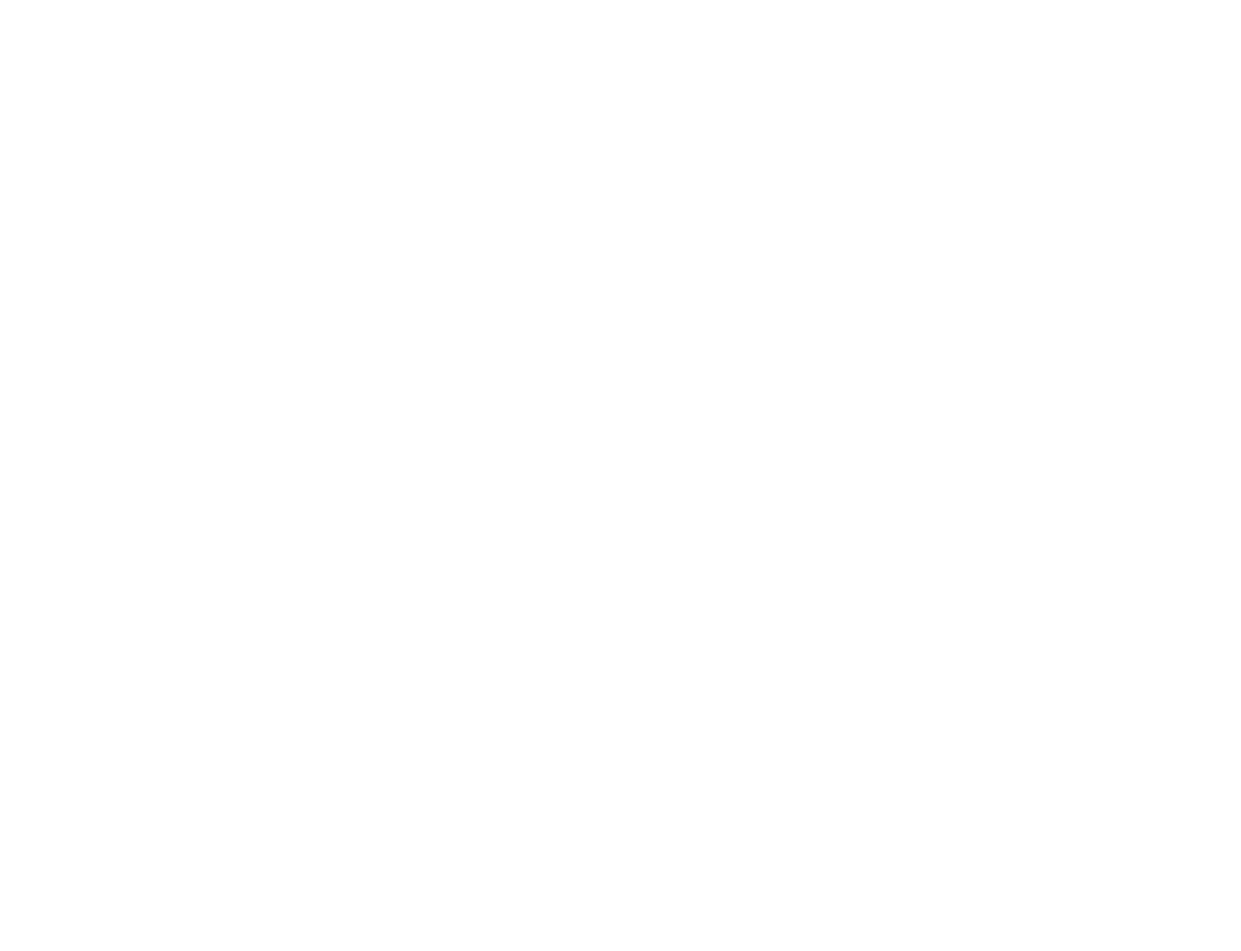
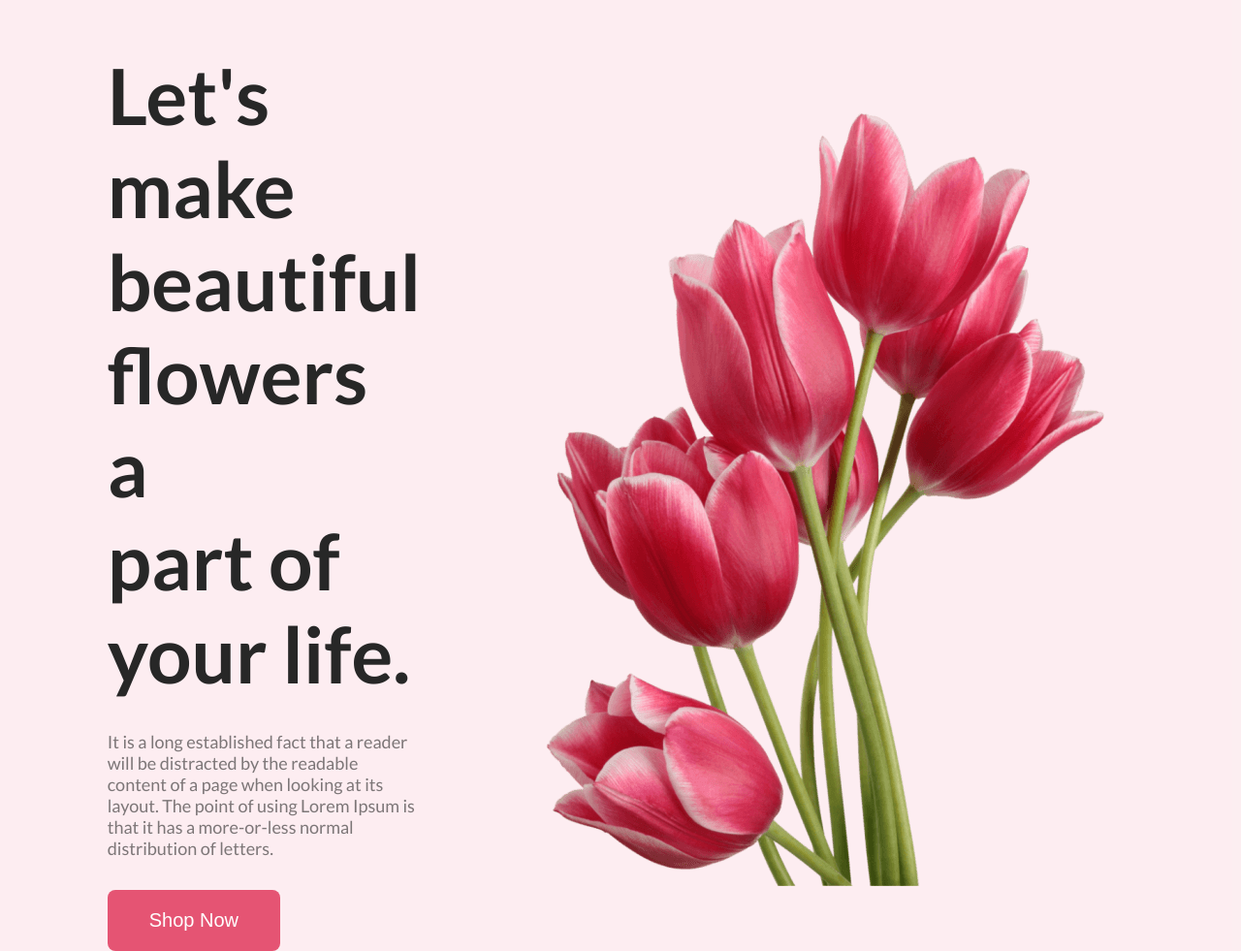
Before and after one commit to abdeyrabby404/Flower-shop-project, a plain HTML site: page index.html in a window 1280 px wide. Shown: the whole page at 97% size. Before the commit the page ends 800 px from the top, so only its background shows below. Drawn offline with Linux system fonts and the light colour scheme.

Commit message:
header section added

```diff
--- a/index.html
+++ b/index.html
@@ -4,10 +4,24 @@
     <meta charset="UTF-8">
     <meta name="viewport" content="width=device-width, initial-scale=1.0">
     <title>Online Flower shop</title>
+    <link rel="preconnect" href="https://fonts.googleapis.com">
+<link rel="preconnect" href="https://fonts.gstatic.com" crossorigin>
+<link href="https://fonts.googleapis.com/css2?family=Lato:ital,wght@0,100;0,300;0,400;0,700;0,900;1,100;1,300;1,400;1,700;1,900&display=swap" rel="stylesheet">
     <link rel="stylesheet" href="styles/style.css">
 </head>
-<body>
-    <header>
+<body class="lato-regular">
+    <header class="header">
+        <div class="header-info">
+            <h1 class="header-tile">Let's make <br> beautiful flowers a <br> part of your life.</h1>
+            <p class="section-desc">It is a long established fact that a reader will be distracted by the readable <br>content of a page when looking at its layout. The point of using Lorem Ipsum is <br> that it has a more-or-less normal distribution of letters.</p>
+            <div class="btn-container">
+            <button class="p-btn">Shop Now</button>
+            </div>
+
+        </div>
+        <div class="header-img">
+            <img src="Asset/pngwing 10.png" alt="">
+        </div>
 
     </header>
     <main>
--- a/styles/style.css
+++ b/styles/style.css
@@ -0,0 +1,77 @@
+/* shared style  */
+*{
+    margin: 0px;
+    padding: 0px;
+}
+
+.lato-regular {
+  font-family: "Lato", sans-serif;
+  font-style: normal;
+}
+
+.section-desc{
+  font-size: 18px;
+  color: rgba(39, 39, 39, 0.6);
+}
+
+.p-btn{
+  background-color: #E55473;
+  color: white;
+  border: none;
+  border-radius: 8px;
+  padding:20px 43px ;
+  cursor: pointer;
+  font-size: 20px;
+  font-weight: 600px;
+}
+/* header section style  */
+header{
+  background-color: rgba(229, 84, 115, 0.1);
+}
+.header{
+  display: flex;
+  justify-content: center;
+  align-items: center;
+  padding: 50px 240px 0px 240px;
+  gap: 100px;
+}
+.header .header-info{
+  max-width: 708px;
+}
+img{
+   width: 635px;
+}
+.header-tile{
+  font-size: 80px;
+  color: #272727;
+  margin-bottom: 32px;
+}
+.btn-container{
+  margin-top: 32px;
+}
+
+
+
+/* media query for small device*/
+@media screen and (max-width: 576px) {
+  .header{
+    flex-direction: column;
+    padding: 20px;
+  }
+  img{
+    width: 300px;
+  }
+  .header-tile{
+  font-size: 20px;
+}
+}
+/* media query for medium device */
+@media screen and (min-width: 577px) and (max-width: 992px) {
+  .header{
+    flex-direction: column;
+    padding: 20px;
+  }
+  img{
+    width: 300px;
+  }
+}
```
